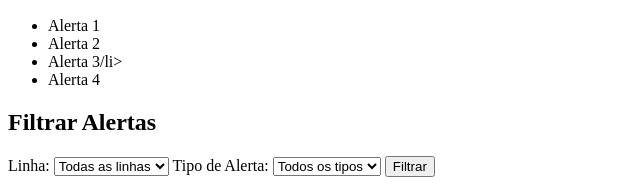
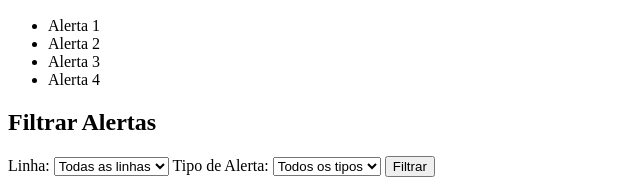
Before and after one commit to conectatrens/conecta-trens, a plain HTML site: page alertas.html in a window 1280 px wide. Shown: the part 202-392 px from the top of the page, 0-640 px from the left. Drawn offline with Linux system fonts and the light colour scheme.

Commit message:
fix: fechar tag corretamento

```diff
--- a/alertas.html
+++ b/alertas.html
@@ -24,7 +24,7 @@
             <ul id="lista-alertas">
                 <li>Alerta 1</li>
                 <li>Alerta 2</li>
-                <li>Alerta 3/li>
+                <li>Alerta 3</li>
                 <li>Alerta 4</li>
             </ul>
         </section>
```
